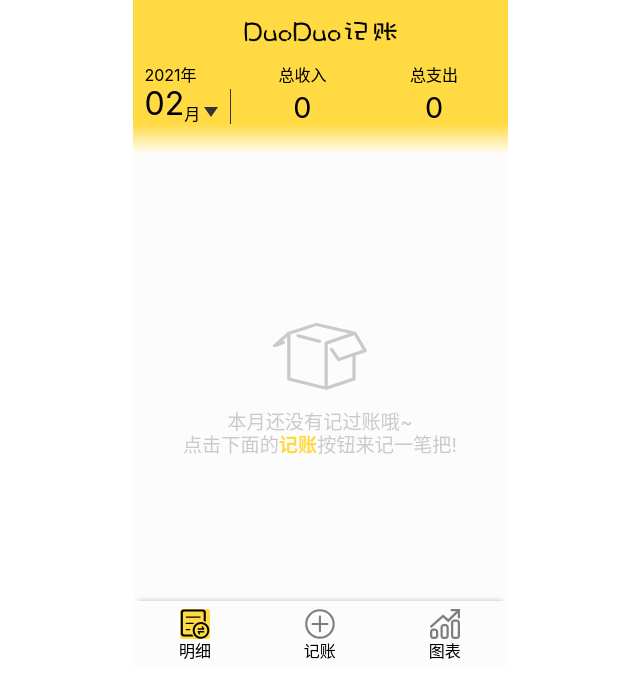
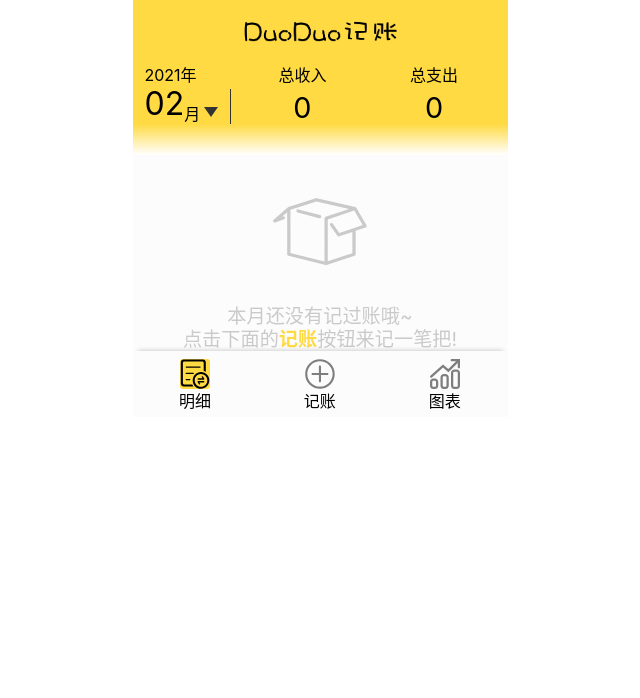
Before and after one commit to DDB324/duoduojizhang-React, a React app: page /money#/detail in a window 1280 px wide. Shown: the top 698 px of the page, without its empty margins (320-960 px from the left). Built offline with nearby package versions, Linux system fonts and the light colour scheme.

Commit message:
解决layout中footer内容被顶出去的问题

```diff
--- a/src/Views/Detail.tsx
+++ b/src/Views/Detail.tsx
@@ -55,7 +55,11 @@ const Detail = () => {
     <Layout
       header={Top({records: currentMonthRecords, value, date, onDateChange})}
       main={Main({records: hashMonthRecords, value})}
-      footer={Nav()}
+      footer={
+        <div>
+          <Nav/>
+        </div>
+      }
     />
   );
 };
--- a/src/Views/Detail/MainWrapper.tsx
+++ b/src/Views/Detail/MainWrapper.tsx
@@ -2,7 +2,6 @@ import styled from 'styled-components';
 import {gCss} from '../../gCss';
 
 const MainWrapper = styled.div`
-  overflow-x: hidden;
 
   .wrapper {
 
--- a/src/components/Layout.tsx
+++ b/src/components/Layout.tsx
@@ -4,10 +4,10 @@ import styled from 'styled-components';
 const WrapperLayout = styled.div`
   display: flex;
   flex-direction: column;
-  height: 100vh;
+  max-height: 100vh;
 
   &.isSafari {
-    height: calc(100vh - 75px);
+    max-height: calc(100vh - 75px);
   }
 
   @media (min-width: 500px) {
```
